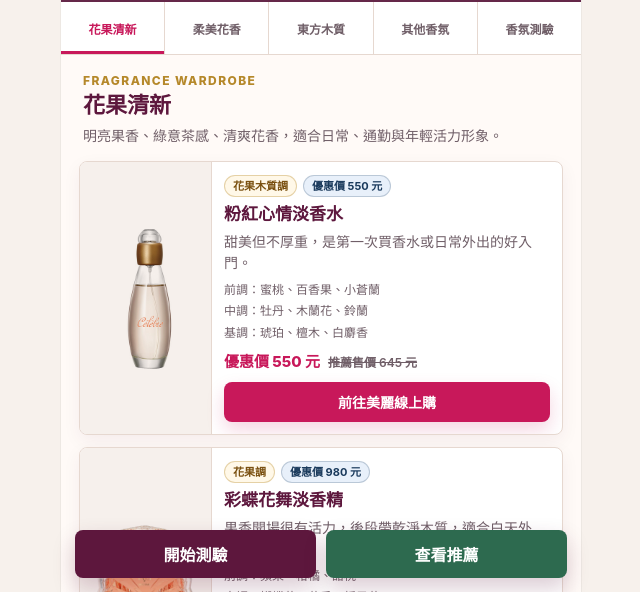
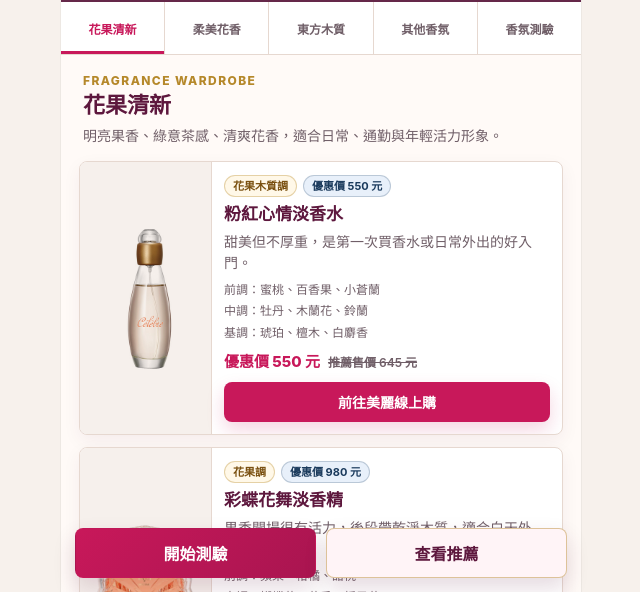
Before and after one commit to elliehuang37-jpg/avon-war-report, a plain HTML site: page fragrance/index.html in a window 1280 px wide. Shown: the part 208-800 px from the top of the page, without its empty margins (319-959 px from the left). Drawn offline with Linux system fonts and the light colour scheme; grey boxes are pictures that could not be loaded.

Commit message:
Refine fragrance CTA colors

```diff
--- a/fragrance/index.html
+++ b/fragrance/index.html
@@ -334,16 +334,22 @@
     }
     .bottom-cta button {
       pointer-events: auto;
-      border: 0;
+      border: 1px solid transparent;
       border-radius: 8px;
       padding: 12px 10px;
-      color: white;
       font-weight: 800;
-      box-shadow: 0 10px 22px rgba(93,23,61,.22);
+      box-shadow: 0 10px 22px rgba(93,23,61,.16);
       cursor: pointer;
     }
-    .bottom-cta .quiz-jump { background: var(--plum); }
-    .bottom-cta .result-jump { background: var(--green); }
+    .bottom-cta .quiz-jump {
+      background: linear-gradient(135deg, var(--avon), #a91550);
+      color: white;
+    }
+    .bottom-cta .result-jump {
+      background: #fff4f7;
+      border-color: rgba(181,136,42,.46);
+      color: var(--plum);
+    }
     @media (min-width: 470px) {
       .page { padding-left: 18px; padding-right: 18px; }
       .product { grid-template-columns: 132px 1fr; }
--- a/fragrance/sw.js
+++ b/fragrance/sw.js
@@ -1,4 +1,4 @@
-const CACHE_NAME = "avon-fragrance-consultant-v4";
+const CACHE_NAME = "avon-fragrance-consultant-v5";
 const ASSETS = [
   "./",
   "./index.html",
```
